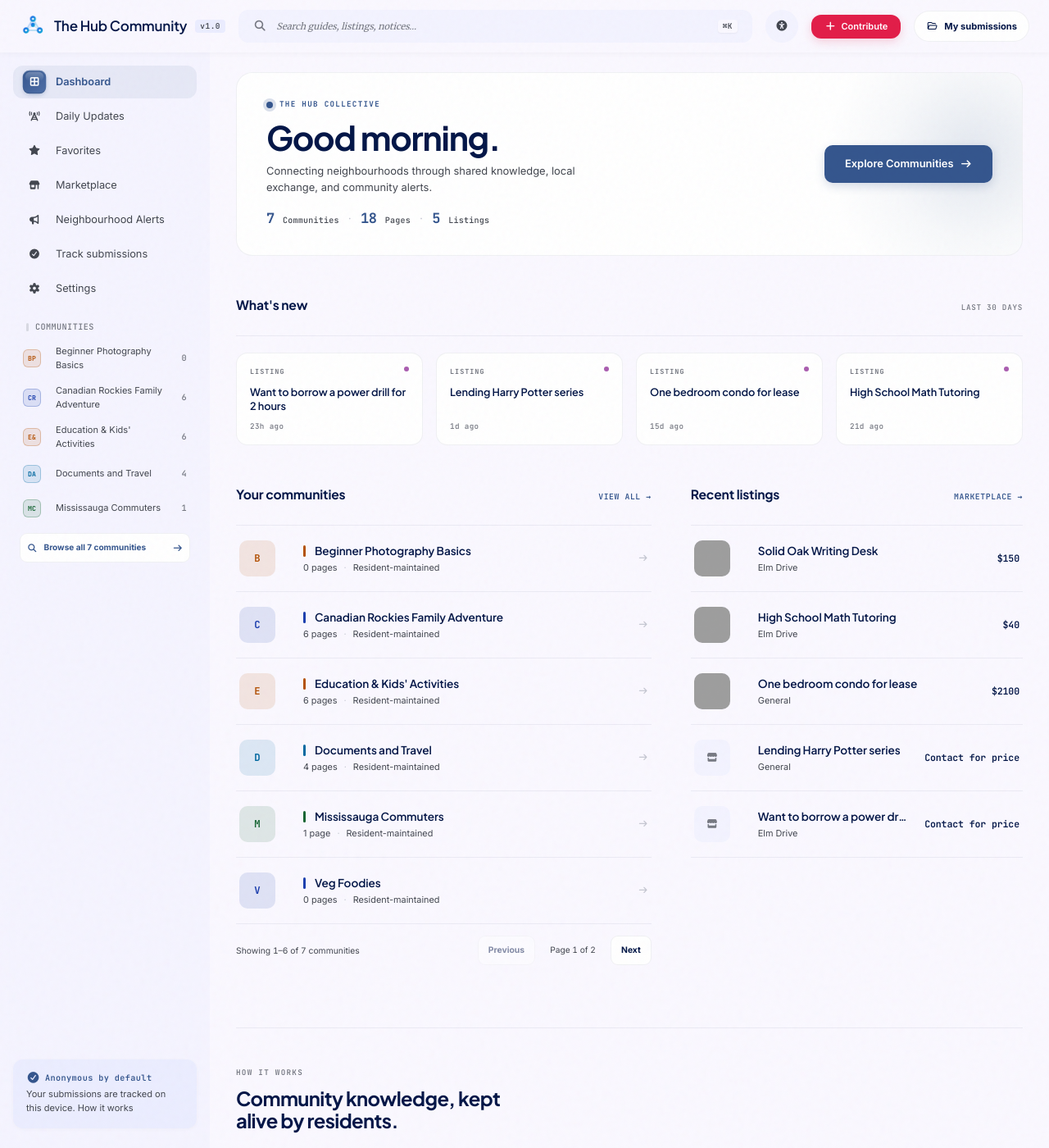
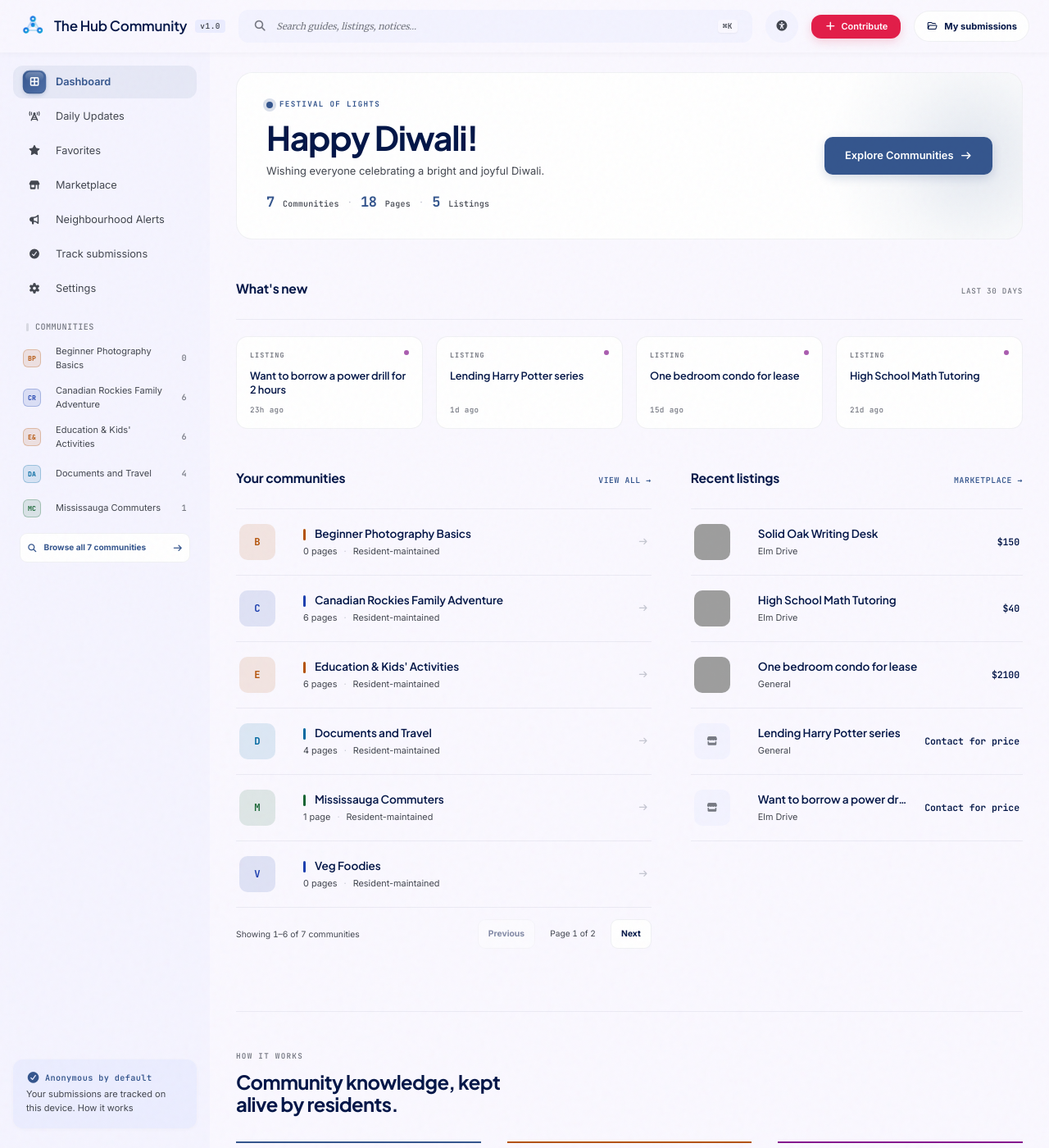
Before and after one commit to the-hub-community/hub-web, a Jekyll site: the page built from index.html, in a window 1280 px wide and 1400 px high. Shown: the whole window at 82% size. Built offline with Jekyll 4.4.1, drawn with Linux system fonts in a browser that asks for light colours; grey boxes are pictures that could not be loaded.

Commit message:
add: festival events

```diff
--- /dev/null
+++ b/_data/festivals.yml
@@ -0,0 +1,39 @@
+fixed:
+  - date: "01-01"
+    title: "Happy New Year!"
+    eyebrow: "A fresh start"
+    subtitle: "Wishing our community a bright and joyful year ahead."
+  - date: "10-31"
+    title: "Happy Halloween!"
+    eyebrow: "A little spooky, a lot of fun"
+    subtitle: "Wishing everyone a safe and delightfully spooky Halloween."
+  - start: "12-24"
+    end: "12-26"
+    title: "Merry Christmas!"
+    eyebrow: "Season's greetings"
+    subtitle: "Warm holiday wishes to everyone celebrating."
+annual:
+  - date: "2026-02-17"
+    title: "Happy Lunar New Year!"
+    eyebrow: "A season of renewal"
+    subtitle: "Wishing everyone celebrating health, happiness, and good fortune."
+  - date: "2026-03-04"
+    title: "Happy Holi!"
+    eyebrow: "Festival of colours"
+    subtitle: "Wishing everyone celebrating a joyful, colourful Holi."
+  - date: "2026-11-08"
+    title: "Happy Diwali!"
+    eyebrow: "Festival of lights"
+    subtitle: "Wishing everyone celebrating a bright and joyful Diwali."
+  - date: "2027-02-06"
+    title: "Happy Lunar New Year!"
+    eyebrow: "A season of renewal"
+    subtitle: "Wishing everyone celebrating health, happiness, and good fortune."
+  - date: "2027-03-22"
+    title: "Happy Holi!"
+    eyebrow: "Festival of colours"
+    subtitle: "Wishing everyone celebrating a joyful, colourful Holi."
+  - date: "2027-10-29"
+    title: "Happy Diwali!"
+    eyebrow: "Festival of lights"
+    subtitle: "Wishing everyone celebrating a bright and joyful Diwali."
--- a/_includes/community-hero.html
+++ b/_includes/community-hero.html
@@ -13,10 +13,10 @@ Tinted per-community, shows live stats inline.
     <div class="community-hero__body">
       <div class="community-hero__eyebrow">
         <span class="community-hero__dot" aria-hidden="true"></span>
-        <span class="community-hero__eyebrow-text">The Hub Collective</span>
+        <span class="community-hero__eyebrow-text" id="ed-greeting-eyebrow">The Hub Collective</span>
       </div>
       <h1 class="community-hero__title" id="ed-greeting-title">Welcome back.</h1>
-      <p class="community-hero__subtitle">
+      <p class="community-hero__subtitle" id="ed-greeting-subtitle">
         Connecting neighbourhoods through shared knowledge, local exchange, and community alerts.
       </p>
       <div class="community-hero__stats">
@@ -26,6 +26,11 @@ Tinted per-community, shows live stats inline.
         <span class="community-hero__stat-sep">·</span>
         <span class="community-hero__stat"><strong>{{ listing_count }}</strong> Listings</span>
       </div>
+    </div>
+    <div class="community-hero__celebration" aria-hidden="true" hidden>
+      <span class="community-hero__firework community-hero__firework--one"></span>
+      <span class="community-hero__firework community-hero__firework--two"></span>
+      <span class="community-hero__firework community-hero__firework--three"></span>
     </div>
 
     <!-- GLOBAL CTA -->
--- /dev/null
+++ b/assets/css/custom/festival-celebration.css
@@ -0,0 +1,66 @@
+.community-hero__celebration {
+  position: absolute;
+  z-index: 0;
+  inset: 0;
+  overflow: hidden;
+  pointer-events: none;
+}
+
+.community-hero__firework {
+  position: absolute;
+  width: 76px;
+  aspect-ratio: 1;
+  border-radius: 50%;
+  opacity: 0;
+  background:
+    radial-gradient(circle at 50% 4%, #ffd166 0 2px, transparent 3px),
+    radial-gradient(circle at 50% 96%, #ffd166 0 2px, transparent 3px),
+    radial-gradient(circle at 4% 50%, #ffd166 0 2px, transparent 3px),
+    radial-gradient(circle at 96% 50%, #ffd166 0 2px, transparent 3px),
+    radial-gradient(circle at 18% 18%, #ff8fab 0 2px, transparent 3px),
+    radial-gradient(circle at 82% 18%, #ff8fab 0 2px, transparent 3px),
+    radial-gradient(circle at 18% 82%, #ff8fab 0 2px, transparent 3px),
+    radial-gradient(circle at 82% 82%, #ff8fab 0 2px, transparent 3px);
+  animation: community-firework 1.1s ease-out 0.1s both;
+}
+
+.community-hero__firework--one {
+  top: 16%;
+  right: 12%;
+}
+
+.community-hero__firework--two {
+  top: 48%;
+  right: 34%;
+  transform: scale(0.7);
+  animation-delay: 0.35s;
+}
+
+.community-hero__firework--three {
+  top: 8%;
+  right: 48%;
+  transform: scale(0.5);
+  animation-delay: 0.6s;
+}
+
+@keyframes community-firework {
+  0% {
+    opacity: 0;
+    scale: 0.2;
+  }
+  35% {
+    opacity: 0.85;
+  }
+  100% {
+    opacity: 0;
+    scale: 1.25;
+  }
+}
+
+@media (prefers-reduced-motion: reduce) {
+  .community-hero__firework {
+    animation: none;
+    opacity: 0.5;
+    scale: 0.75;
+  }
+}
--- /dev/null
+++ b/assets/js/pages/festival-greeting.js
@@ -0,0 +1,59 @@
+(function initDashboardGreeting() {
+  "use strict";
+
+  const titleEl = document.getElementById("ed-greeting-title");
+  if (!titleEl) return;
+
+  const eyebrowEl = document.getElementById("ed-greeting-eyebrow");
+  const subtitleEl = document.getElementById("ed-greeting-subtitle");
+  const celebrationEl = document.querySelector(".community-hero__celebration");
+  const now = new Date();
+  const monthDay = `${String(now.getMonth() + 1).padStart(2, "0")}-${String(now.getDate()).padStart(2, "0")}`;
+  const isoDate = `${now.getFullYear()}-${monthDay}`;
+  const scheduleEl = document.getElementById("festival-greeting-schedule");
+  let schedule = { fixed: [], annual: [] };
+
+  try {
+    if (scheduleEl?.textContent) {
+      schedule = JSON.parse(scheduleEl.textContent);
+    }
+  } catch (error) {
+    console.error("Could not read festival greeting schedule.", error);
+  }
+
+  const festival =
+    schedule.fixed?.find(
+      (item) =>
+        item.date === monthDay ||
+        (item.start <= monthDay && monthDay <= item.end),
+    ) || schedule.annual?.find((item) => item.date === isoDate);
+
+  if (festival) {
+    titleEl.textContent = festival.title;
+    if (eyebrowEl) eyebrowEl.textContent = festival.eyebrow;
+    if (subtitleEl) subtitleEl.textContent = festival.subtitle;
+    if (celebrationEl) celebrationEl.hidden = false;
+    return;
+  }
+
+  const hour = now.getHours();
+  let greeting = "Good evening.";
+  let eyebrow = "Welcome back";
+
+  if (hour >= 5 && hour < 12) {
+    greeting = "Good morning.";
+    eyebrow = "Fresh start";
+  } else if (hour >= 12 && hour < 18) {
+    greeting = "Good afternoon.";
+    eyebrow = "Mid-day check-in";
+  } else if (hour >= 18 && hour < 22) {
+    greeting = "Good evening.";
+    eyebrow = "Evening roundup";
+  } else {
+    greeting = "Welcome back.";
+    eyebrow = "Late night";
+  }
+
+  titleEl.textContent = greeting;
+  if (eyebrowEl) eyebrowEl.textContent = eyebrow;
+})();
--- a/index.html
+++ b/index.html
@@ -1,6 +1,8 @@
 ---
 layout: default
 title: Dashboard
+custom_stylesheets:
+  - custom/festival-celebration
 ---
 
 {% assign communities = site.pages | where_exp: "p", "p.path contains 'content/'" | where_exp: "p", "p.name == 'index.md' or p.name == 'index.html'" %}
@@ -151,33 +153,6 @@ title: Dashboard
 
 </section>
 
-<script>
-  (function initDashboardGreeting() {
-    "use strict";
-    const titleEl = document.getElementById("ed-greeting-title");
-    const eyebrowEl = document.getElementById("ed-greeting-eyebrow");
-    if (!titleEl) return;
-
-    const hour = new Date().getHours();
-    let greeting = "Good evening.";
-    let eyebrow = "Welcome back";
-
-    if (hour >= 5 && hour < 12) {
-      greeting = "Good morning.";
-      eyebrow = "Fresh start";
-    } else if (hour >= 12 && hour < 18) {
-      greeting = "Good afternoon.";
-      eyebrow = "Mid-day check-in";
-    } else if (hour >= 18 && hour < 22) {
-      greeting = "Good evening.";
-      eyebrow = "Evening roundup";
-    } else {
-      greeting = "Welcome back.";
-      eyebrow = "Late night";
-    }
-
-    titleEl.textContent = greeting;
-    if (eyebrowEl) eyebrowEl.textContent = eyebrow;
-  })();
-</script>
+<script type="application/json" id="festival-greeting-schedule">{{ site.data.festivals | jsonify }}</script>
+<script src="{{ site.baseurl }}/assets/js/pages/festival-greeting.js" defer></script>
 <script src="{{ site.baseurl }}/assets/js/pages/community-pagination.js" defer></script>
```
Also changed, not shown: README.md.
